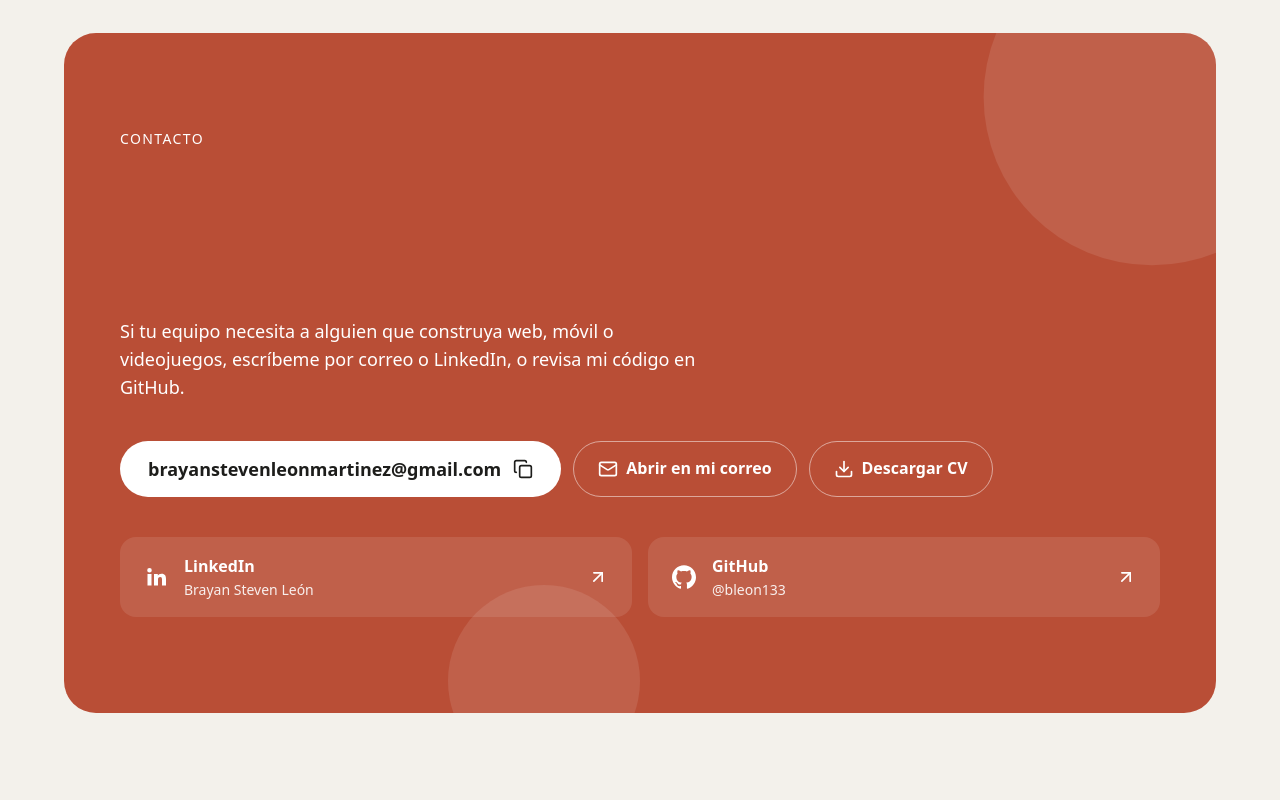
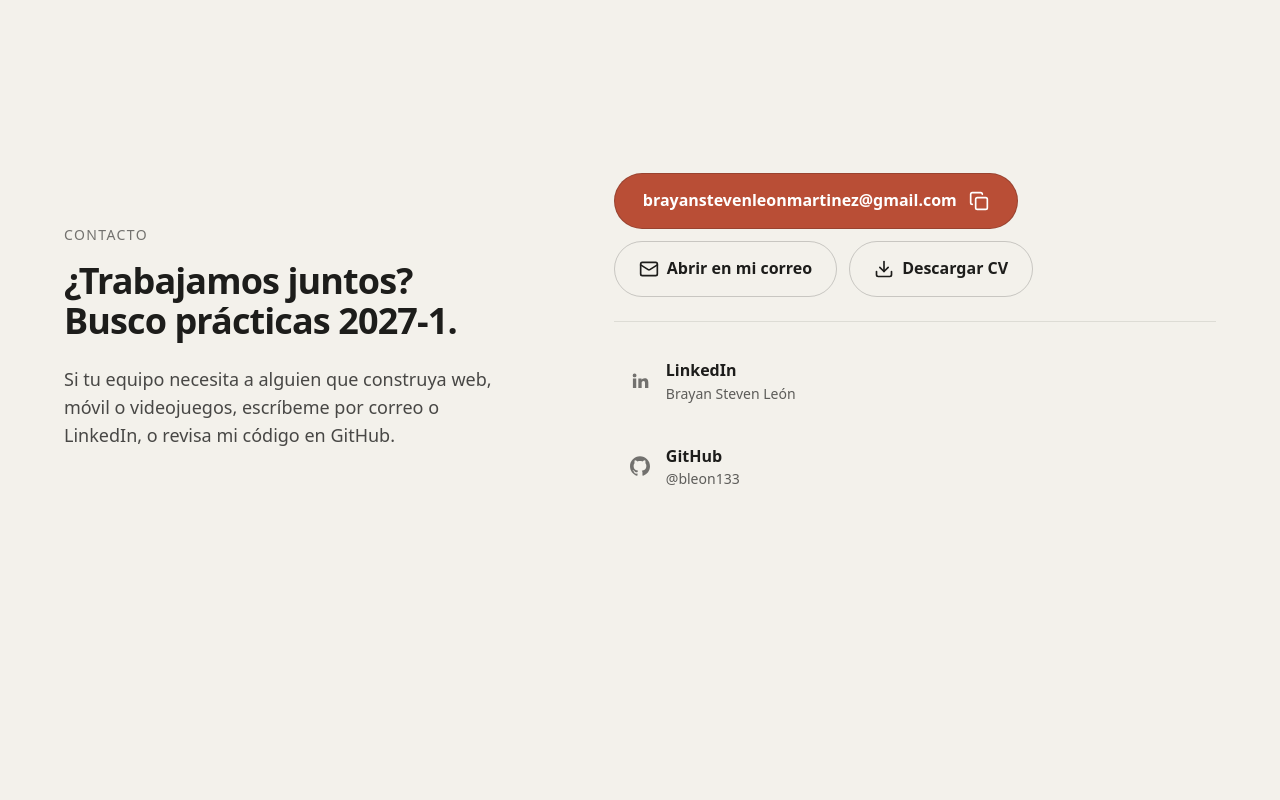
Before and after one commit to bleon133/Portafolio-Brayan-04-10-2026, a React (Vite) app: page / in a window 1280 px wide. Shown: the part 6160-6960 px from the top of the page. Built offline with nearby package versions, Linux system fonts and the light colour scheme.

Commit message:
style: redesign contact as editorial spread

```diff
--- a/src/features/contact/Contact.tsx
+++ b/src/features/contact/Contact.tsx
@@ -1,22 +1,15 @@
-import { ArrowUpRight, Check, Copy, Download, Mail } from 'lucide-react'
-import { motion } from 'motion/react'
+import { Check, Copy, Download, Mail } from 'lucide-react'
 import { useState } from 'react'
 
-import Magnet from '@/components/bits/Magnet'
-import SplitText from '@/components/bits/SplitText'
 import { Container } from '@/components/layout/Container'
 import { Section } from '@/components/layout/Section'
 import { GithubIcon, LinkedinIcon } from '@/components/ui/icons'
-import { Reveal } from '@/components/ui/Reveal'
 import { siteConfig } from '@/data/site'
 
 const profiles = [
   { label: 'LinkedIn', handle: 'Brayan Steven León', href: siteConfig.linkedin, Icon: LinkedinIcon },
   { label: 'GitHub', handle: `@${siteConfig.githubUser}`, href: siteConfig.github, Icon: GithubIcon },
 ]
-
-const secondaryButton =
-  'inline-flex min-h-14 items-center gap-2 rounded-full border border-white/50 px-6 font-semibold transition-colors duration-200 hover:bg-white/15'
 
 export function Contact() {
   const [copied, setCopied] = useState(false)
@@ -34,46 +27,32 @@ export function Contact() {
   return (
     <Section id="contacto" titleId="titulo-contacto">
       <Container>
-        <div className="relative overflow-hidden rounded-[2rem] bg-accent px-6 py-16 text-white sm:px-14 sm:py-24">
-          <motion.div
-            aria-hidden="true"
-            className="pointer-events-none absolute -top-24 -right-24 size-80 rounded-full bg-white/10"
-            animate={{ scale: [1, 1.12, 1] }}
-            transition={{ duration: 9, repeat: Infinity, ease: 'easeInOut' }}
-          />
-          <motion.div
-            aria-hidden="true"
-            className="pointer-events-none absolute -bottom-16 left-1/3 size-48 rounded-full bg-white/10"
-            animate={{ y: [0, -16, 0] }}
-            transition={{ duration: 7, repeat: Infinity, ease: 'easeInOut' }}
-          />
-
-          <p className="relative text-sm font-medium tracking-widest uppercase">Contacto</p>
-          <SplitText
-            tag="h2"
+        <div className="grid gap-8 md:grid-cols-[1fr_1.2fr] md:items-center md:gap-12">
+          {/* Left — editorial copy */}
+          <div>
+            <p className="text-sm font-medium tracking-widest uppercase text-ink/60">Contacto</p>
+            <h2
               id="titulo-contacto"
-            text="¿Trabajamos juntos? Busco prácticas 2027-1."
-            splitType="words"
-            textAlign="left"
-            delay={70}
-            duration={0.8}
-            rootMargin="-60px"
-            className="relative mt-4 max-w-4xl text-4xl font-bold sm:text-6xl"
-          />
-          <Reveal delay={0.1}>
-            <p className="relative mt-6 max-w-xl text-lg text-white">
+              className="mt-4 max-w-md text-3xl font-bold sm:text-4xl"
+            >
+              ¿Trabajamos juntos? Busco prácticas 2027-1.
+            </h2>
+            <p className="mt-6 max-w-md text-lg text-ink/80">
               Si tu equipo necesita a alguien que construya web, móvil o videojuegos, escríbeme por
               correo o LinkedIn, o revisa mi código en GitHub.
             </p>
-          </Reveal>
+          </div>
 
-          <div className="relative mt-10 flex flex-wrap items-center gap-3">
+          {/* Right — actions + profile links, separated by hairline */}
+          <div className="flex flex-col gap-6">
+            {/* Action buttons */}
+            <div className="flex flex-wrap items-center gap-3">
               {siteConfig.email && (
-              <Magnet padding={50} magnetStrength={5}>
                 <button
                   type="button"
                   onClick={copyEmail}
-                  className="inline-flex min-h-14 items-center gap-3 rounded-full bg-white px-7 text-lg font-semibold text-ink transition-transform duration-200 hover:scale-[1.02]"
+                  className={btnPrimary}
+                  aria-label={copied ? 'Correo copiado' : 'Copiar correo'}
                 >
                   {siteConfig.email}
                   {copied ? (
@@ -83,53 +62,63 @@ export function Contact() {
                   )}
                   <span className="sr-only">Copiar correo</span>
                 </button>
-              </Magnet>
               )}
               {siteConfig.email && (
-              <a href={`mailto:${siteConfig.email}`} className={secondaryButton}>
+                <a href={`mailto:${siteConfig.email}`} className={btnSecondary}>
                   <Mail className="size-5" aria-hidden="true" />
                   Abrir en mi correo
                 </a>
               )}
               {siteConfig.cvUrl && (
-              <a href={siteConfig.cvUrl} download={siteConfig.cvFileName} className={secondaryButton}>
+                <a
+                  href={siteConfig.cvUrl}
+                  download={siteConfig.cvFileName}
+                  className={btnSecondary}
+                >
                   <Download className="size-5" aria-hidden="true" />
                   Descargar CV
                 </a>
               )}
-            <span role="status" className="text-sm">
+              <span role="status" className="text-sm text-ink/60">
                 {copied ? 'Correo copiado' : ''}
               </span>
             </div>
 
-          <ul className="relative mt-10 grid gap-4 sm:grid-cols-2">
-            {profiles.map(({ label, handle, href, Icon }, index) => (
+            {/* Hairline divider */}
+            <hr className="border-ink/10" />
+
+            {/* Profile cards */}
+            <ul className="flex flex-col gap-4">
+              {profiles.map(({ label, handle, href, Icon }) => (
                 <li key={label}>
-                <Reveal delay={0.15 + index * 0.1}>
                   <a
                     href={href}
                     target="_blank"
                     rel="noreferrer"
-                    className="group flex min-h-20 items-center justify-between gap-4 rounded-2xl bg-white/10 px-6 py-4 transition-colors duration-200 hover:bg-white hover:text-ink"
+                    className="group flex min-h-[44px] items-center justify-between gap-4 rounded-lg px-4 py-3 transition-colors duration-200 hover:bg-ink/5"
                   >
                     <span className="flex items-center gap-4">
-                      <Icon className="size-6" />
+                      <Icon className="size-5 text-ink/60 transition-colors duration-200 group-hover:text-ink" />
                       <span>
                         <span className="block font-semibold">{label}</span>
-                        <span className="block text-sm opacity-90">{handle}</span>
+                        <span className="block text-sm text-ink/70">{handle}</span>
                       </span>
                     </span>
-                    <ArrowUpRight
-                      className="size-5 transition-transform duration-200 group-hover:translate-x-0.5 group-hover:-translate-y-0.5"
-                      aria-hidden="true"
-                    />
                   </a>
-                </Reveal>
                 </li>
               ))}
             </ul>
+          </div>
         </div>
       </Container>
     </Section>
   )
 }
+
+/* ---- button styles ---- */
+
+const btnPrimary =
+  'inline-flex min-h-14 items-center gap-3 rounded-full border border-ink/20 bg-accent px-7 font-semibold text-white transition-colors duration-200 hover:bg-accent/80 focus-visible:outline focus-visible:outline-2 focus-visible:outline-accent'
+
+const btnSecondary =
+  'inline-flex min-h-14 items-center gap-2 rounded-full border border-ink/20 px-6 font-semibold transition-colors duration-200 hover:bg-ink/5 focus-visible:outline focus-visible:outline-2 focus-visible:outline-accent'
```
Lines whose indentation alone changed are shown as unchanged.
